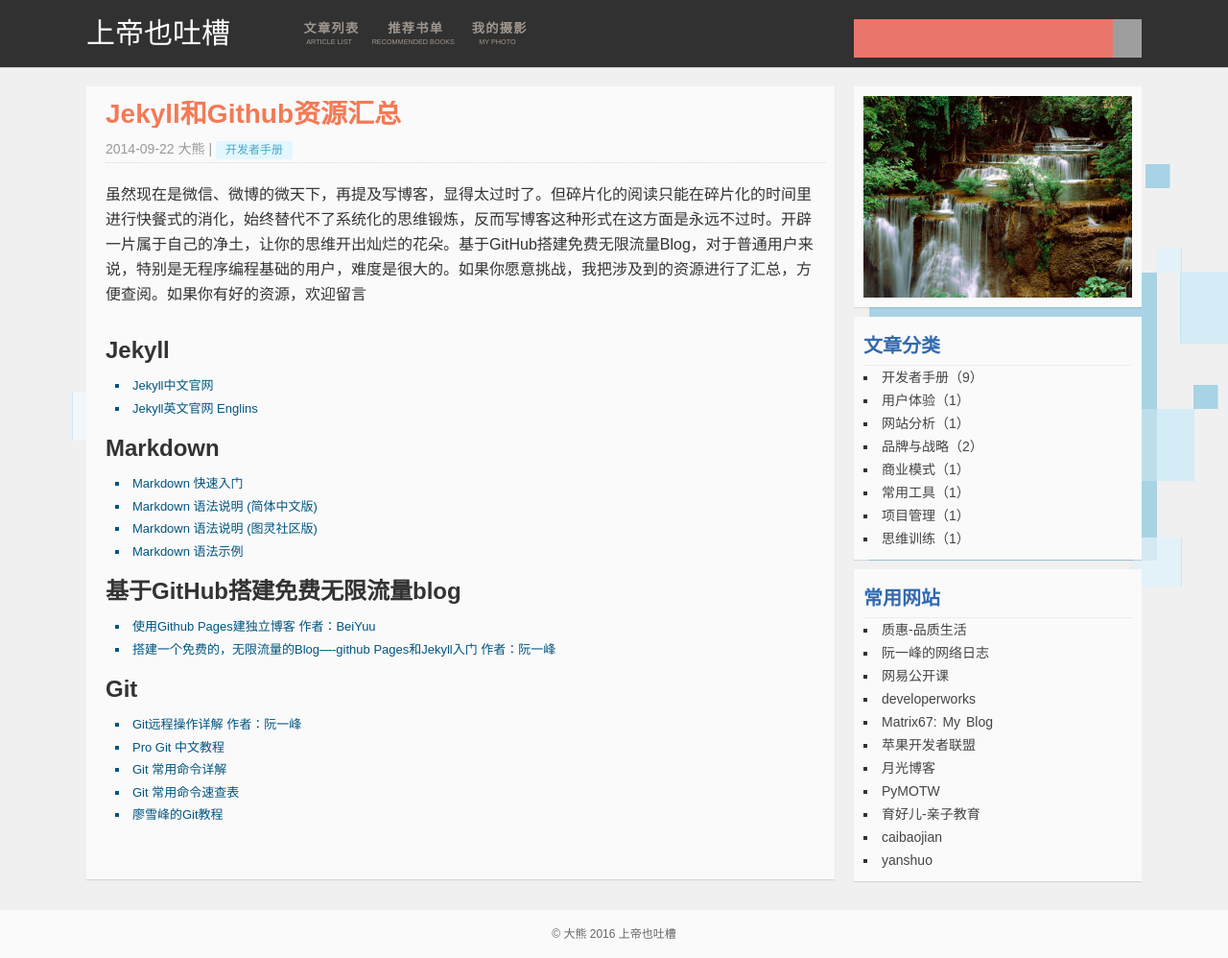
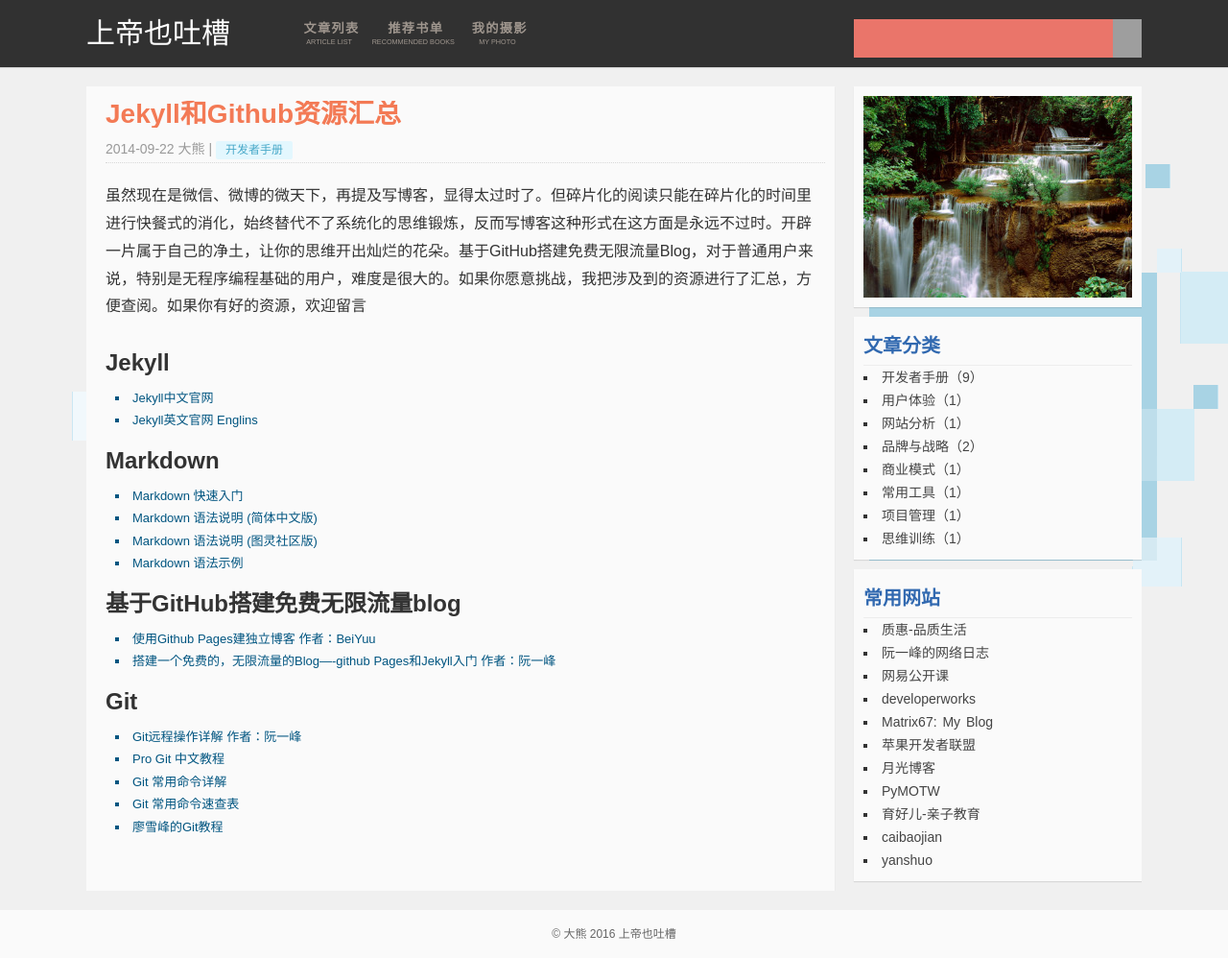
Before and after one commit to godtoo/godtoo.github.com, a Jekyll site: the page built from _posts/2014-09-22-github-and-jekyll-resources.md, in a window 1280 px wide. Shown: the whole page at 96% size. Built offline with Jekyll 4.4.1, drawn with Linux system fonts in a browser that asks for light colours; nearby versions of some CDN libraries; comment, search, counter and statistics services are not loaded.

Commit message:
change css

```diff
--- a/css/common.css
+++ b/css/common.css
@@ -205,6 +205,15 @@ font-weight: bold;
     line-height: 26px;
     color: #333;
     margin: 10px 0px 30px 0px;
+
+    margin-top: 0px;
+    margin-bottom: 1.8em;
+    padding-top: 0px;
+    padding-bottom: 0px;
+    color: rgb(51,51,51);
+    font-family: Avenir,'Microsoft Yahei','Hiragino Sans GB','Microsoft Sans Serif','WenQuanYi Micro Hei',sans-serif;
+    font-size: 16px;
+    line-height: 28.7999992370605px;
 }
 
 .postcontent blockquote {
```
